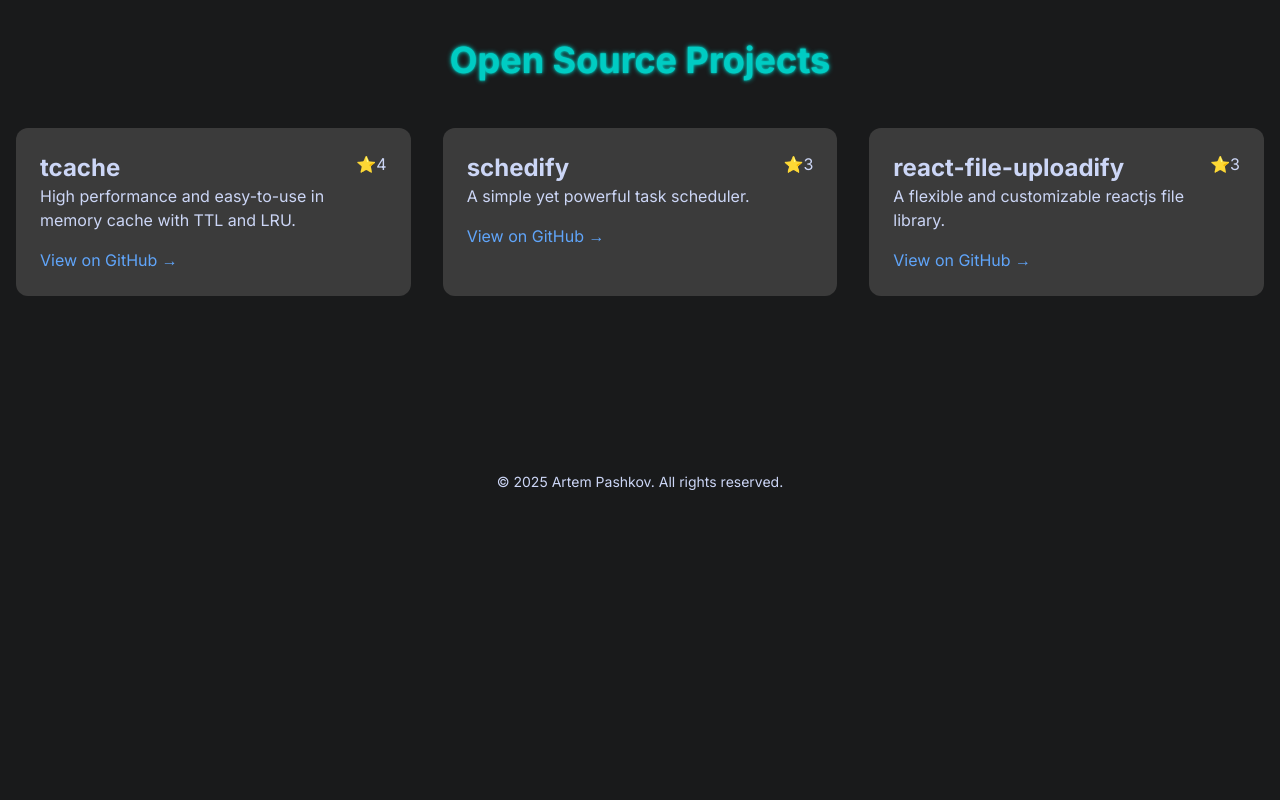
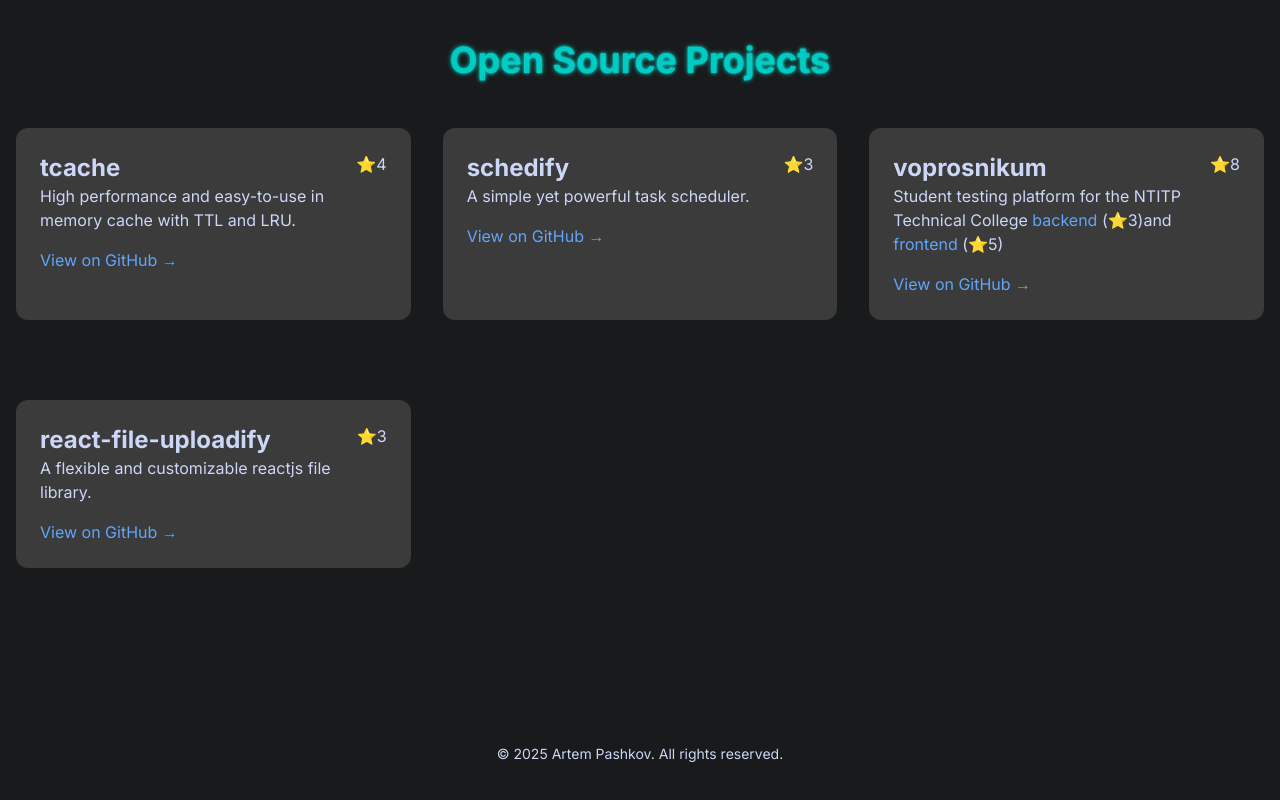
Before and after one commit to pashkov256/about, a plain HTML site: page index.html in a window 1280 px wide. Shown: the part 2372-3172 px from the top of the page. Before the commit the page ends 2912 px from the top, so only its background shows below. Drawn offline with nearby package versions, Linux system fonts and the light colour scheme.

Commit message:
Update index.html

```diff
--- a/index.html
+++ b/index.html
@@ -327,6 +327,20 @@
          </div>
          <div class="card p-6  mb-12">
             <div style="display: flex;justify-content: space-between;">
+               <h3 class="text-2xl font-bold">voprosnikum</h3>
+               <p>⭐8</p>
+            </div>
+
+            <p class="mb-4">Student testing platform for the NTITP Technical College <a
+                  href="https://github.com/pashkov256/voprosnikum-backend"
+                  class="text-blue-400 hover:text-blue-300">backend</a> (⭐3)and <a
+                  href="https://github.com/pashkov256/voprosnikum-frontend"
+                  class="text-blue-400 hover:text-blue-300">frontend</a> (⭐5)</p>
+            <a href="https://github.com/pashkov256/voprosnikum-frontend" class="text-blue-400 hover:text-blue-300">View
+               on GitHub →</a>
+         </div>
+         <div class="card p-6  mb-12">
+            <div style="display: flex;justify-content: space-between;">
                <h3 class="text-2xl font-bold">react-file-uploadify</h3>
                <p>⭐3</p>
             </div>
@@ -335,6 +349,8 @@
             <a href="https://github.com/pashkov256/react-file-uploadify" class="text-blue-400 hover:text-blue-300">View
                on GitHub →</a>
          </div>
+
+
       </div>
    </section>
 
```
